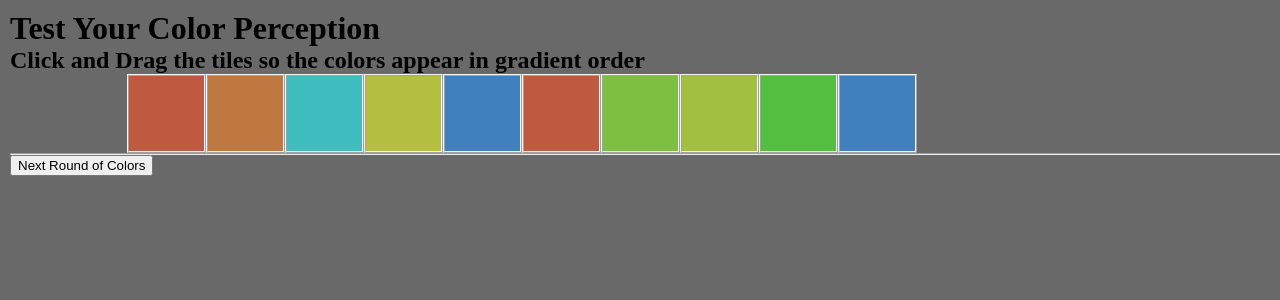
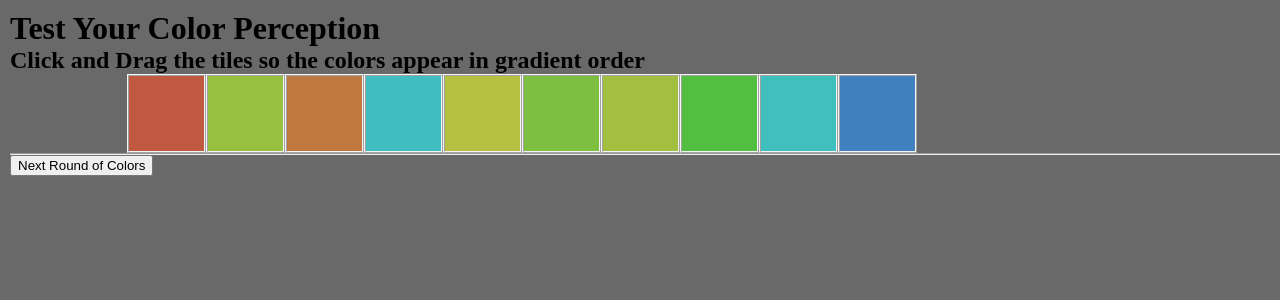
Before and after one commit to echos-echo/i-see-hue, a React (Create React App) app: page / in a window 1280 px wide. Shown: the top 300 px of the page. Built offline with nearby package versions, Linux system fonts and the light colour scheme.

Commit message:
bug: issue with indexing due to fixed first and last tiles

```diff
--- a/src/components/GameRow.js
+++ b/src/components/GameRow.js
@@ -18,6 +18,7 @@
         const newColors = [...colors];
         // the tile we are dragging out of a spot
         const tileToRemove = newColors.splice(result.source.index, 1);
+        console.log(tileToRemove + ' removed')
         // inserts the dragged tile into the destination index
         // refer to the result object for more information on how to utilize handleOnDragEnd
         newColors.splice(result.destination.index, 0, tileToRemove[0]);
@@ -37,12 +38,12 @@
                 {provided => (
                     <div {...provided.droppableProps} ref = {provided.innerRef} id='game-row'>
                         <SingleTile id={firstColor} color={firstColor} style={{backgroundColor: `hsl(${firstColor}, 50%, 50%)`}}/>
-                        {colors.slice(1, 9).map((color, index) =>
-                        (<Draggable key={color.toString()} draggableId={color.toString()} isDragDisabled={checkSolution(colors, solution)} index={index}>
+                        {colors.filter(color => color !== firstColor && color !== lastColor).map((color, index) =>
+                        <Draggable key={color.toString()} draggableId={color.toString()} isDragDisabled={checkSolution(colors, solution)} index={index+1}>
                             {provided => (
                                 <SingleTile id={color} style={{backgroundColor: `hsl(${color}, 50%, 50%)`}} innerRef={provided.innerRef} provided={provided} color={color}/>
                             )}
-                        </Draggable>))}
+                        </Draggable>)}
                         {provided.placeholder}
                         <SingleTile id={lastColor} color={lastColor} style={{backgroundColor: `hsl(${lastColor}, 50%, 50%)`}}/>
                     </div>
```
